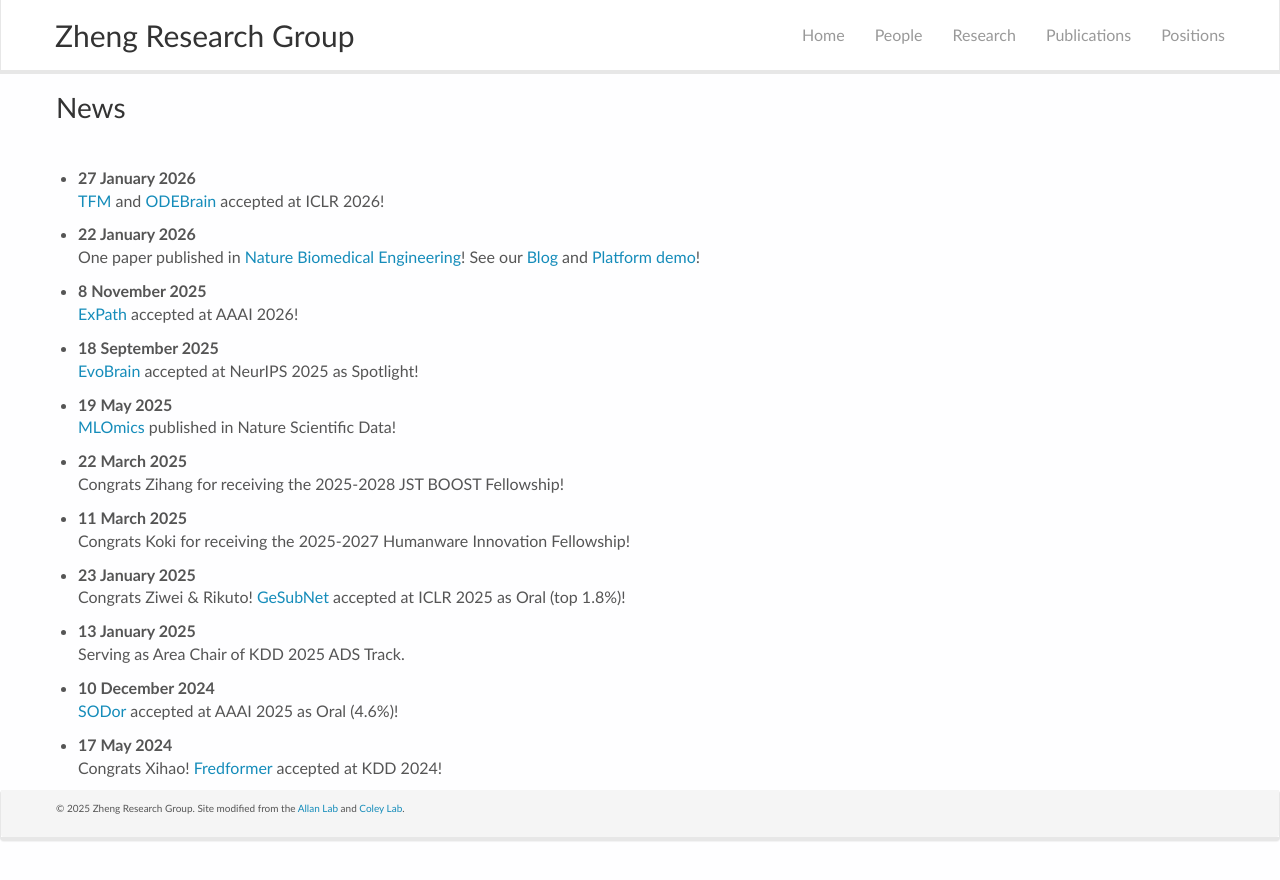
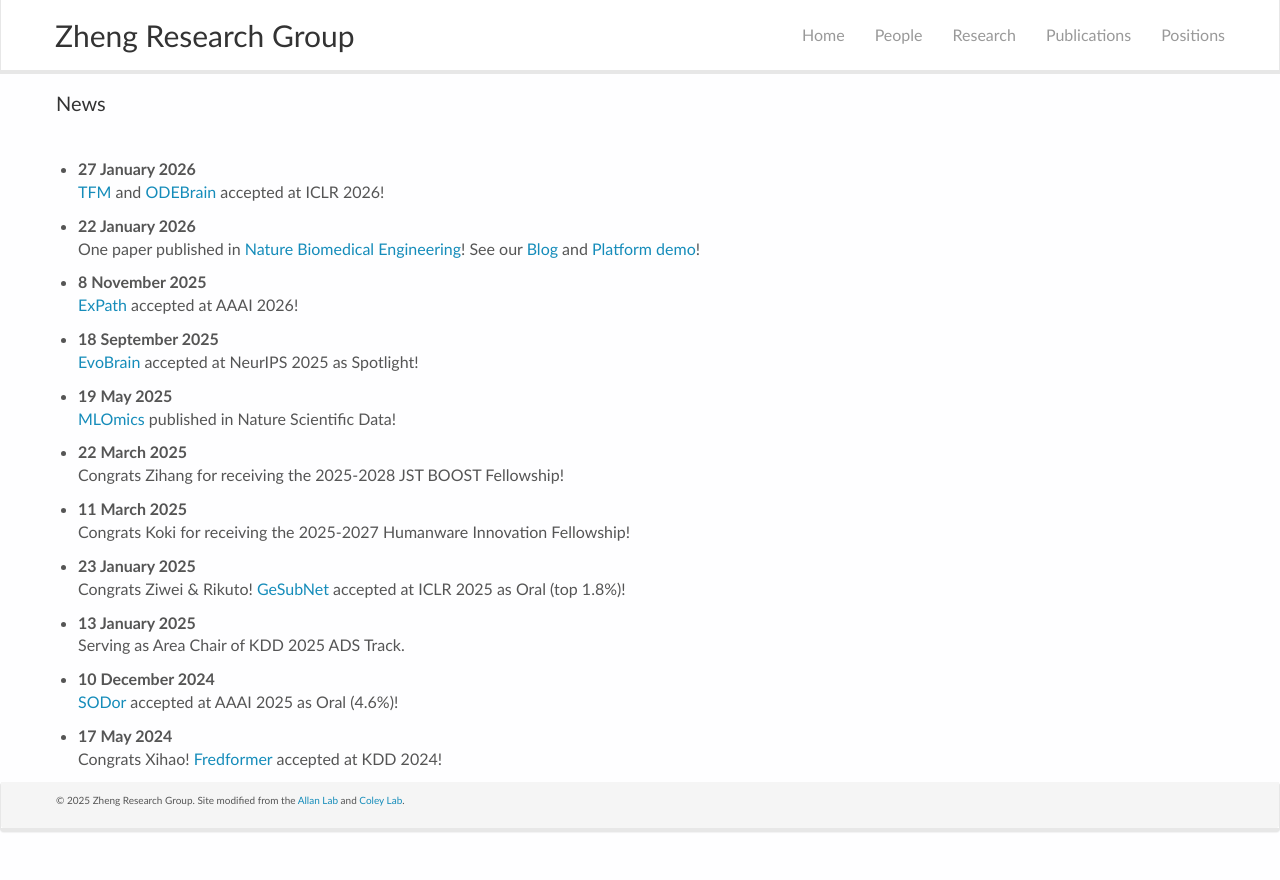
Before and after one commit to zhengchen3/zhengchen3.github.io, a Jekyll site: the page built from _pages/allnews.md, in a window 1280 px wide. Shown: the top 880 px of the page. Built offline with Jekyll 4.4.1, drawn with Linux system fonts in a browser that asks for light colours; nearby versions of some CDN libraries.

Commit message:
Apply Coley-style parameters: CSS, nav, footer, news

```diff
--- a/css/main.scss
+++ b/css/main.scss
@@ -14,7 +14,7 @@ h1 {
 }
 
 #textid h1 {
-  font-size: 28px;   /* 或者 28px，看你喜欢的大小 */
+  font-size: 20px;   /* 或者 28px，看你喜欢的大小 */
 }
 
 .section-title {
```
